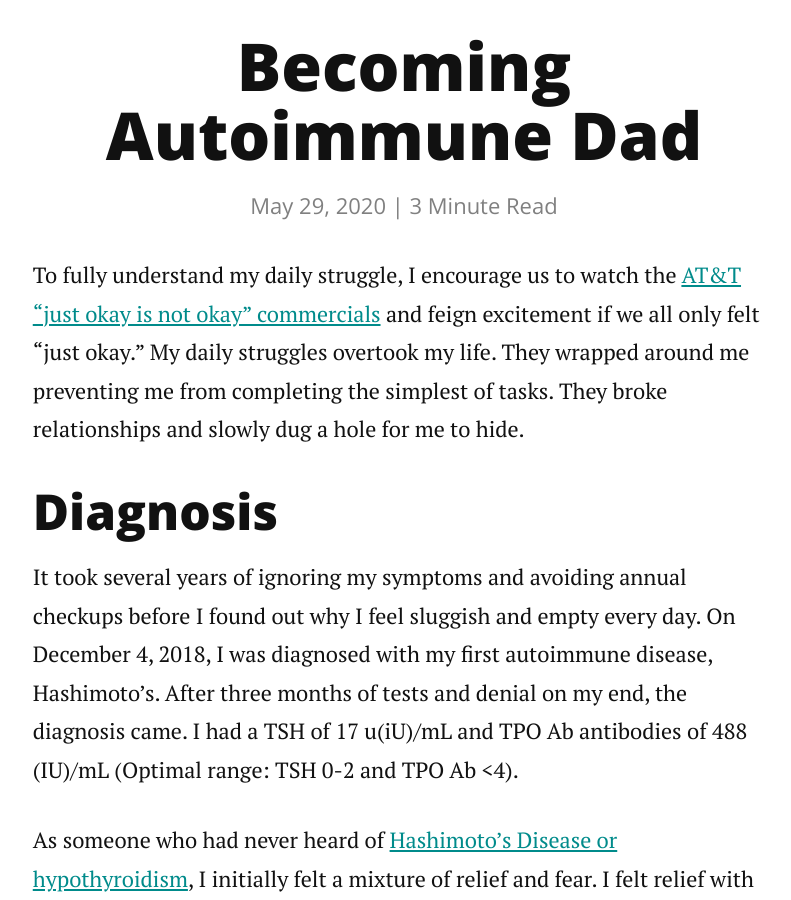
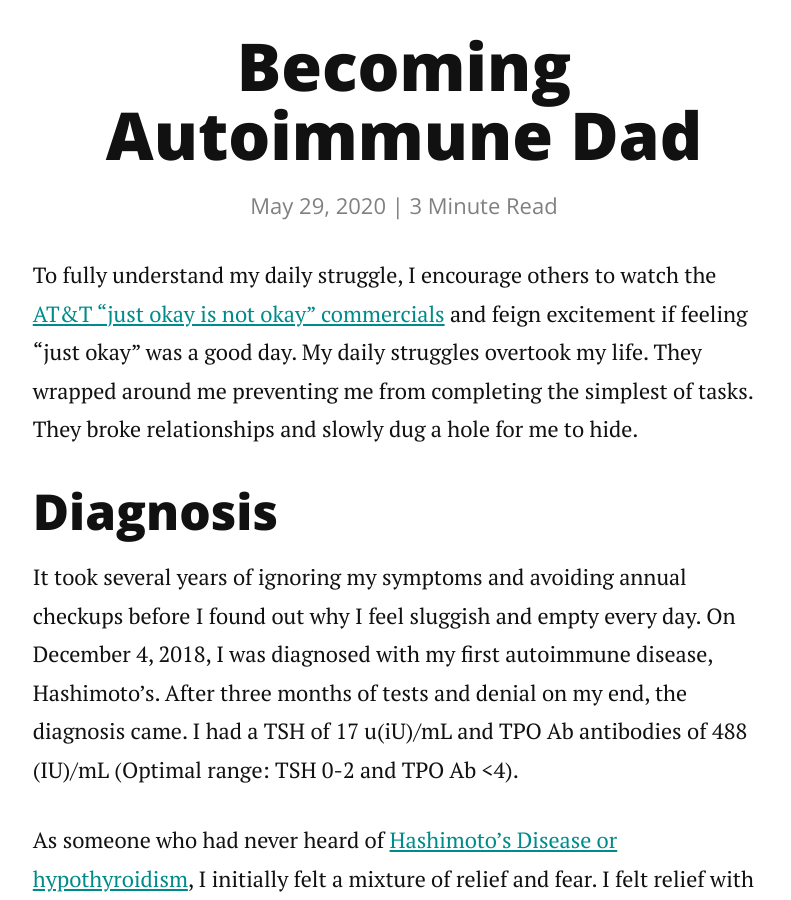
Before and after one commit to ecjane01/ecjane01.github.io, a Jekyll site: the page built from _posts/2020-05-29-becoming-autoimmune-dad.markdown, in a window 1280 px wide and 900 px high, scrolled down 331 px. Shown: the whole window, without its empty margins (236-1027 px from the left). Built offline with Jekyll 4.4.1, drawn with Linux system fonts in a browser that asks for light colours; nearby versions of some CDN libraries; some of the changed text lies outside the part shown.

Commit message:
Update 2020-05-29-becoming-autoimmune-dad.markdown

```diff
--- a/_posts/2020-05-29-becoming-autoimmune-dad.markdown
+++ b/_posts/2020-05-29-becoming-autoimmune-dad.markdown
@@ -3,7 +3,7 @@ layout: post
 title: "Becoming Autoimmune Dad"
 date: 2020-05-29
 ---
-To fully understand my daily struggle, I encourage us to watch the <a href="https://youtu.be/zrJRcyNRmxI" target="_blank">AT&T “just okay is not okay” commercials</a> and feign excitement if we all only felt “just okay.” My daily struggles overtook my life. They wrapped around me preventing me from completing the simplest of tasks. They broke relationships and slowly dug a hole for me to hide.
+To fully understand my daily struggle, I encourage others to watch the <a href="https://youtu.be/zrJRcyNRmxI" target="_blank">AT&T “just okay is not okay” commercials</a> and feign excitement if feeling “just okay” was a good day. My daily struggles overtook my life. They wrapped around me preventing me from completing the simplest of tasks. They broke relationships and slowly dug a hole for me to hide.
 
 ## Diagnosis
 
@@ -22,7 +22,7 @@ There is a future for people with autoimmune diseases. It is not a death sentenc
 
 1.	Keep breathing – We can improve our health. Making sure we take time to breathe and remind ourselves we are strong will help smooth the road for our journey.
 2.	Seek a support system – Find a support system as we start our health journey. We can confide in local and online autoimmune disease groups consisting of others who are experiencing similar issues.
-3.	Be honest – Be honest with us. Be honest with our close friends and family. Denial will only prolong the start of our journey.
+3.	Be honest – Be honest with ourselves. Be honest with our close friends and family. Denial will only prolong the start of our journey.
 4.	Step-by-step – Take it one day at a time. We did not get an autoimmune disease overnight and we will not tame it in one day. “Every day in every way, I’m getting better and better.” Emile Coue
 5.	Let go – Don’t be afraid to let go of our old self. Let go of the old hobbies and find new health-focused ones. I’m sure I’ll write a post on my struggle with letting go of my craft beer hobby.
 6.	Leave our comfort zone – Don’t be afraid to research and seek out non-conventional medicine options such as alternative and functional medicine.
```
